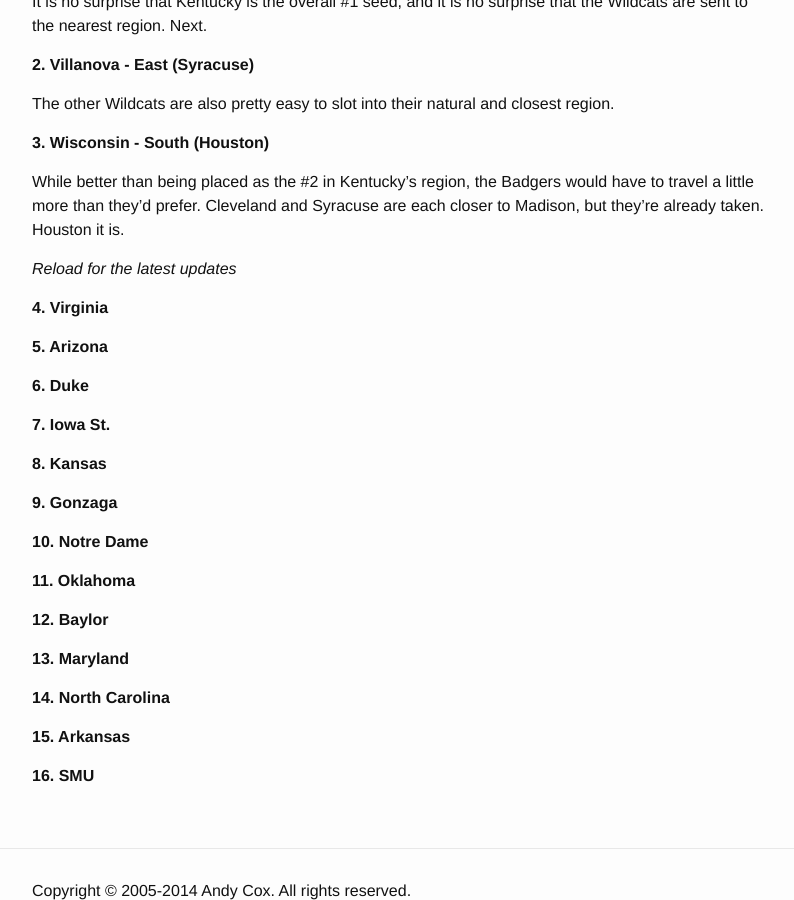
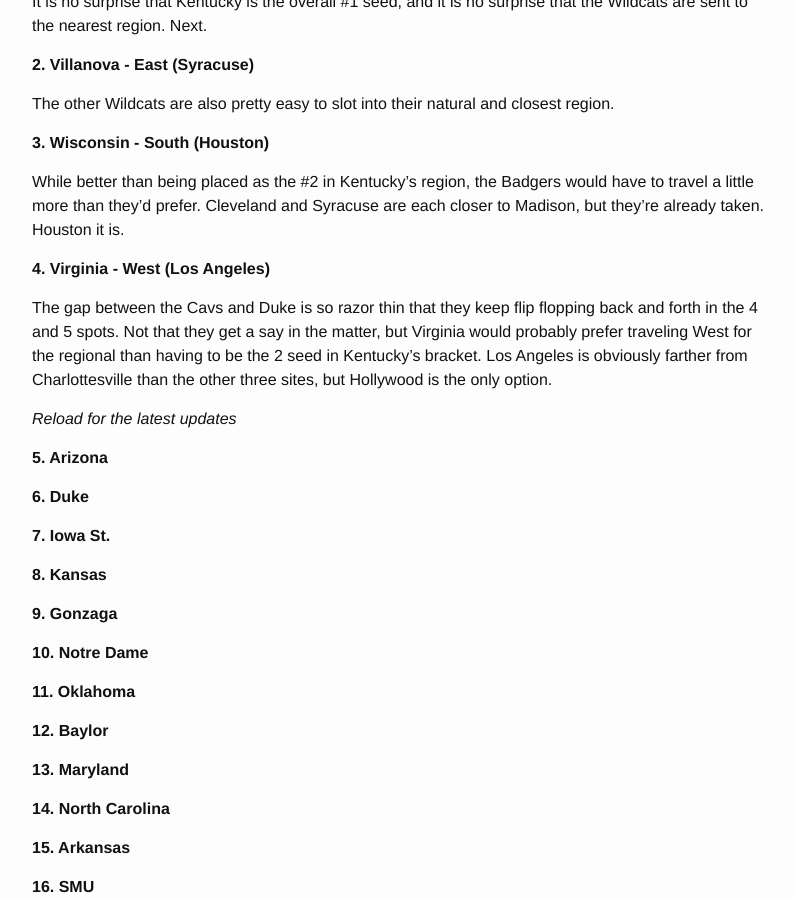
Before and after one commit to crashingthedance/blog.crashingthedance.com, a Jekyll site: the page built from _posts/2015-03-15-mocking_the_bracket.md, in a window 1280 px wide and 900 px high, scrolled down 2049 px. Shown: the whole window, without its empty margins (238-1032 px from the left). Built offline with Jekyll 4.4.1, drawn with Linux system fonts in a browser that asks for light colours.

Commit message:
Mock bracket update

```diff
--- a/_posts/2015-03-15-mocking_the_bracket.md
+++ b/_posts/2015-03-15-mocking_the_bracket.md
@@ -119,10 +119,16 @@ While better than being placed as the #2 in Kentucky's region, the Badgers would
 have to travel a little more than they'd prefer. Cleveland and Syracuse are each
 closer to Madison, but they're already taken. Houston it is.
 
+**4. Virginia - West (Los Angeles)**
+
+The gap between the Cavs and Duke is so razor thin that they keep flip flopping
+back and forth in the 4 and 5 spots. Not that they get a say in the matter,
+but Virginia would probably prefer traveling West for the regional than having
+to be the 2 seed in Kentucky's bracket. Los Angeles is obviously farther from
+Charlottesville than the other three sites, but Hollywood is the only option.
+
 <a name='latest'></a>
 *Reload for the latest updates*
-
-**4. Virginia**
 
 **5. Arizona**
 
```
